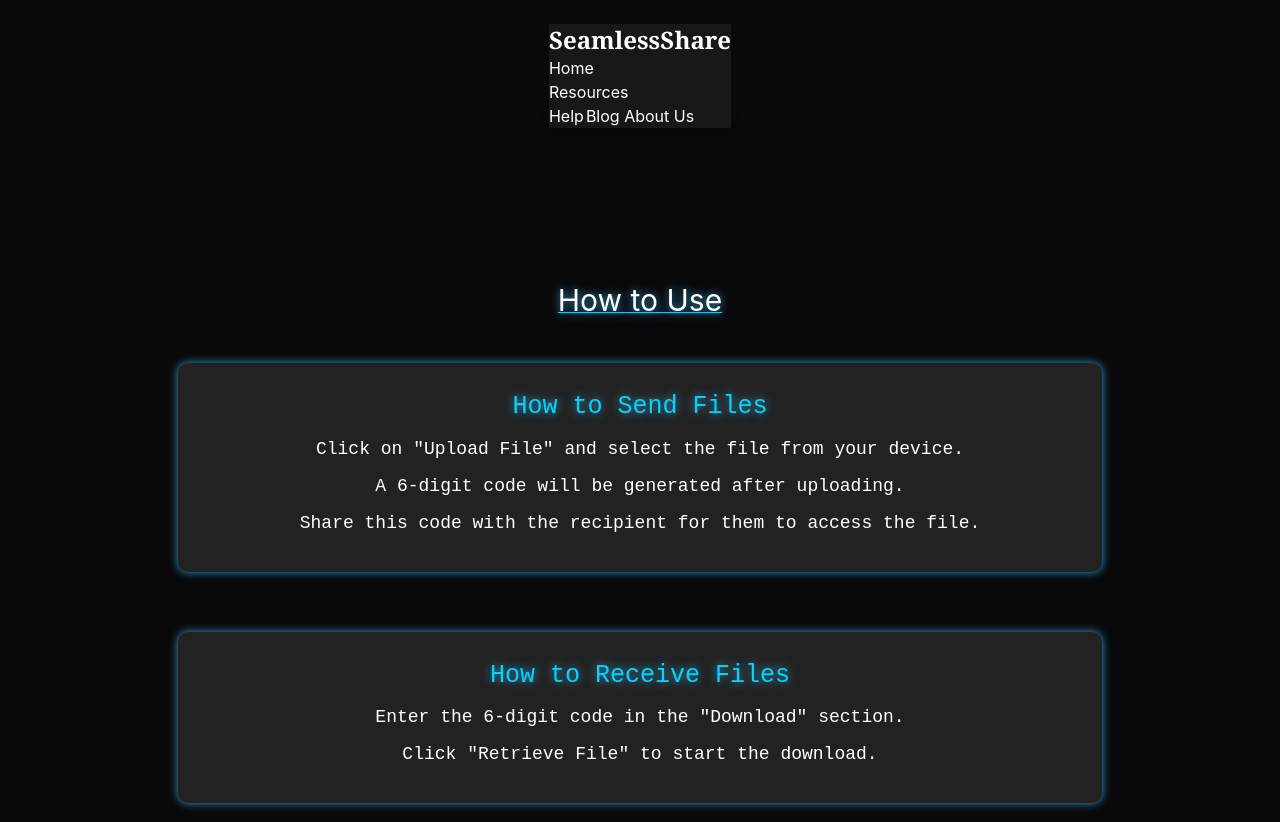
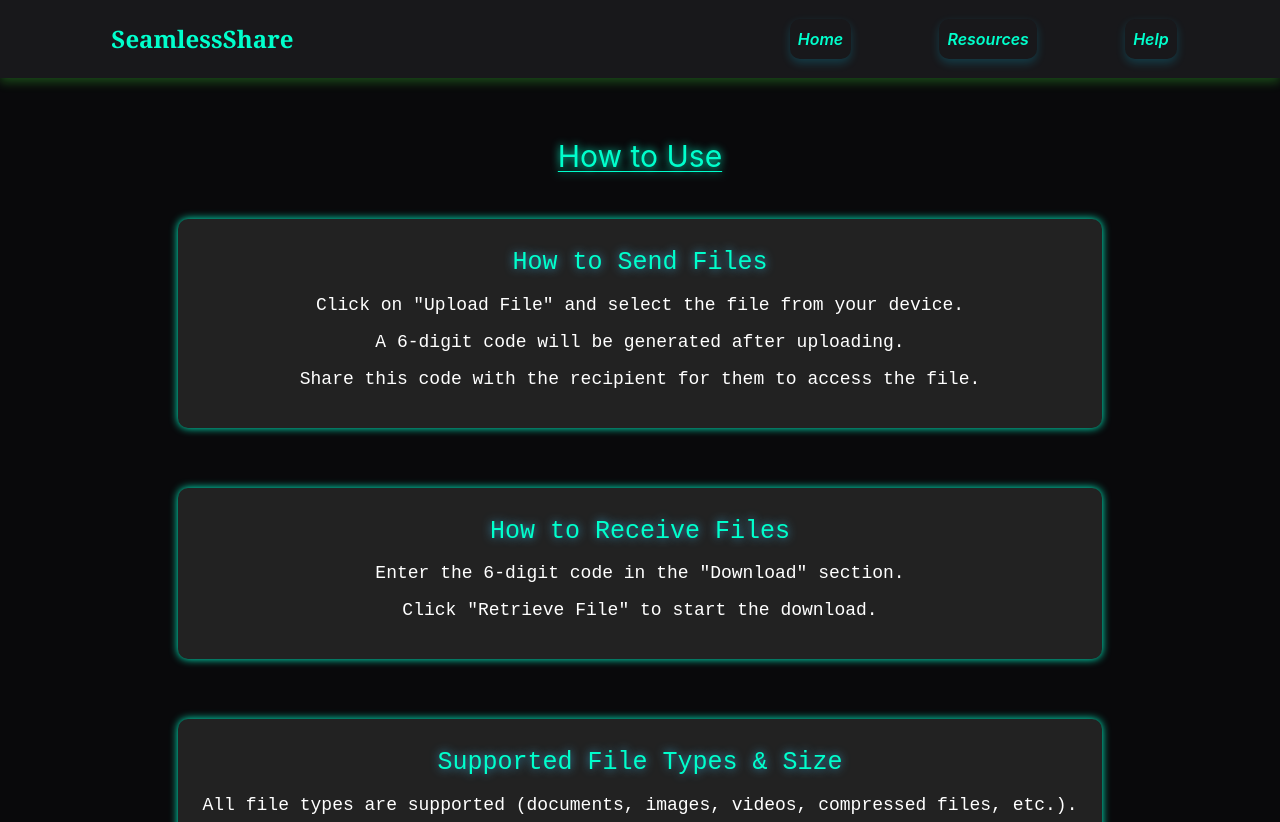
Before and after one commit to sidmaharana/quickshare, a website: page public/Help.html in a window 1280 px wide. Shown: the top 822 px of the page. Drawn offline with nearby package versions, Linux system fonts and the light colour scheme.

Commit message:
Update Help.html

```diff
--- a/public/Help.html
+++ b/public/Help.html
@@ -7,6 +7,82 @@
     <script src="https://cdn.tailwindcss.com"></script>
     <link rel="stylesheet" href="styles.css" />
     <style>
+      .nav-container {
+        position: fixed; /* Fixes navbar to the top */
+        top: 0; /* Places it at the top */
+        left: 0;
+        width: 100%; /* Full width */
+        background-color: white; /* Add a background to avoid transparency issues */
+        z-index: 1000; /* Ensures it stays above other content */
+        box-shadow: 0px 4px 10px #45e63d4d;
+      }
+      .dropdown {
+        position: relative;
+      }
+
+      .nav3 {
+        background-color: #08080d;
+        padding: 15px;
+        /* margin-bottom: 10px; */
+      }
+      .nav3 ul {
+        list-style-type: none;
+        margin: 0;
+        padding: 0;
+        display: flex;
+        justify-content: space-between;
+        align-items: center;
+        justify-content: space-evenly;
+      }
+      .li {
+        text-decoration: none;
+        padding: 8px;
+        /* margin-left: -100px; */
+        margin-right: 400px;
+        color: #00ffcc;
+        font-style: oblique;
+        border-radius: 15px;
+        font-weight: bold; /* Makes the font bold */
+        font-size: 1.1rem; /* Slightly increases the font size */
+        display: block;
+        /* box-shadow: 0px 4px 10px rgba(0, 212, 255, 0.2); */
+      }
+
+      .nav3 a {
+        text-decoration: none;
+        padding: 8px;
+        color: #00ffcc;
+        font-weight: 600;
+        font-style: oblique;
+        display: block;
+        /* width: 20px; */
+        border-radius: 10px;
+        /* box-shadow: 0px 4px 10px rgba(6, 6, 6, 0.3); */
+        box-shadow: 0px 4px 10px rgba(0, 212, 255, 0.2);
+      }
+      .nav3 .dropdown-content {
+        display: none;
+      }
+      .nav3 .dropdown:hover .dropdown-content {
+        display: block;
+        position: absolute;
+        background-color: #1a1b23;
+        border-radius: 1cm;
+        min-width: 50px;
+        /* padding: 20px; */
+      }
+      .dropdown-content a {
+        background-color: #282727;
+        box-shadow: none;
+      }
+      .nav3 .dropdown-content a:hover {
+        display: block;
+        box-sizing: border-box;
+        border: #00ffcc solid 1px;
+        border-radius: 1px;
+        background-color: #393838;
+      }
+
       .Container {
         text-align: center;
         display: flex;
@@ -22,7 +98,7 @@
         margin-bottom: 60px;
         padding: 25px;
         border-radius: 10px;
-        box-shadow: 0 0 8px rgb(52, 160, 210);
+        box-shadow: 0 0 8px #00ffcc;
         text-align: center;
         transition: transform 0.3s ease-in-out;
         width: 100%;
@@ -34,7 +110,7 @@
 
       .block1 h1 {
         font-size: 25px;
-        color: #00d4ff;
+        color: #00ffcc;
         margin-bottom: 10px;
         font-family: "Courier New", Courier, monospace;
         text-shadow: 0 0 10px #36a2cc;
@@ -47,37 +123,46 @@
         margin-bottom: 10px;
       }
 
-      .block1 p:hover {
-        color: #36a2cc;
-      }
-
       .Container h2 {
         font-size: 30px;
-        text-shadow: 0 0 8px rgb(52, 160, 210);
+        text-shadow: 0 0 8px #00ffcc;
         margin-bottom: 40px;
         margin-top: -90px;
-        text-decoration: underline 1px solid #00d4ff;
       }
 
       footer p {
-        color: #00d4ff;
+        color: #00ffcc;
         text-align: center;
         margin-top: 50px;
       }
-
+      .head {
+        color: #00ffcc;
+        text-decoration: underline 1px;
+        text-underline-offset: 4px;
+      }
     </style>
   </head>
-  <body class="bg-zinc-950 text-white flex flex-col items-center justify-center min-h-screen p-6">
+  <body
+    class="bg-zinc-950 text-white flex flex-col items-center justify-center min-h-screen p-6"
+  >
     <div class="nav-container mb-10">
       <nav class="nav3 bg-zinc-900">
         <ul>
-          <li class="li text-2xl not-italic" style="font-family: Georgia, 'Times New Roman', Times, serif; font-weight: 1000;">
+          <li
+            class="li text-2xl not-italic"
+            style="
+              font-family: Georgia, 'Times New Roman', Times, serif;
+              font-weight: 1000;
+            "
+          >
             SeamlessShare
           </li>
           <li><a href="index.html">Home</a></li>
           <li class="dropdown">
             <a href="#">Resources</a>
-            <div class="dropdown-content text-center w-48 shadow-lg rounded-full group-hover:block absolute left-1/2 transform -translate-x-1/2 z-50">
+            <div
+              class="dropdown-content text-center w-48 shadow-lg rounded-full group-hover:block absolute left-1/2 transform -translate-x-1/2 z-50"
+            >
               <a href="Blog.html">Blog</a>
               <a href="About_us.html">About Us</a>
             </div>
@@ -88,7 +173,7 @@
     </div>
 
     <div class="Container">
-      <h2>How to Use</h2>
+      <h2 class="head">How to Use</h2>
 
       <div class="block1">
         <h1>How to Send Files</h1>
@@ -105,7 +190,10 @@
 
       <div class="block1">
         <h1>Supported File Types & Size</h1>
-        <p>All file types are supported (documents, images, videos, compressed files, etc.).</p>
+        <p>
+          All file types are supported (documents, images, videos, compressed
+          files, etc.).
+        </p>
         <p>Maximum file size: Up to 500MB (subject to change).</p>
       </div>
 
@@ -128,7 +216,18 @@
 
       <div class="block1">
         <h1>Contact Support</h1>
-        <p>📧 Email: <a href="mailto:uplords@filetransfer.com" style="color: #36a2cc;">Uplords@filetransfer.com</a></p>
+        <p>
+          📧 Email:
+          <a
+            href="mailto:uplords@filetransfer.com"
+            style="
+              color: #a2f2e2;
+              text-decoration: underline 1px solid;
+              text-underline-offset: 2px;
+            "
+            >Uplords@filetransfer.com</a
+          >
+        </p>
       </div>
     </div>
 
```
